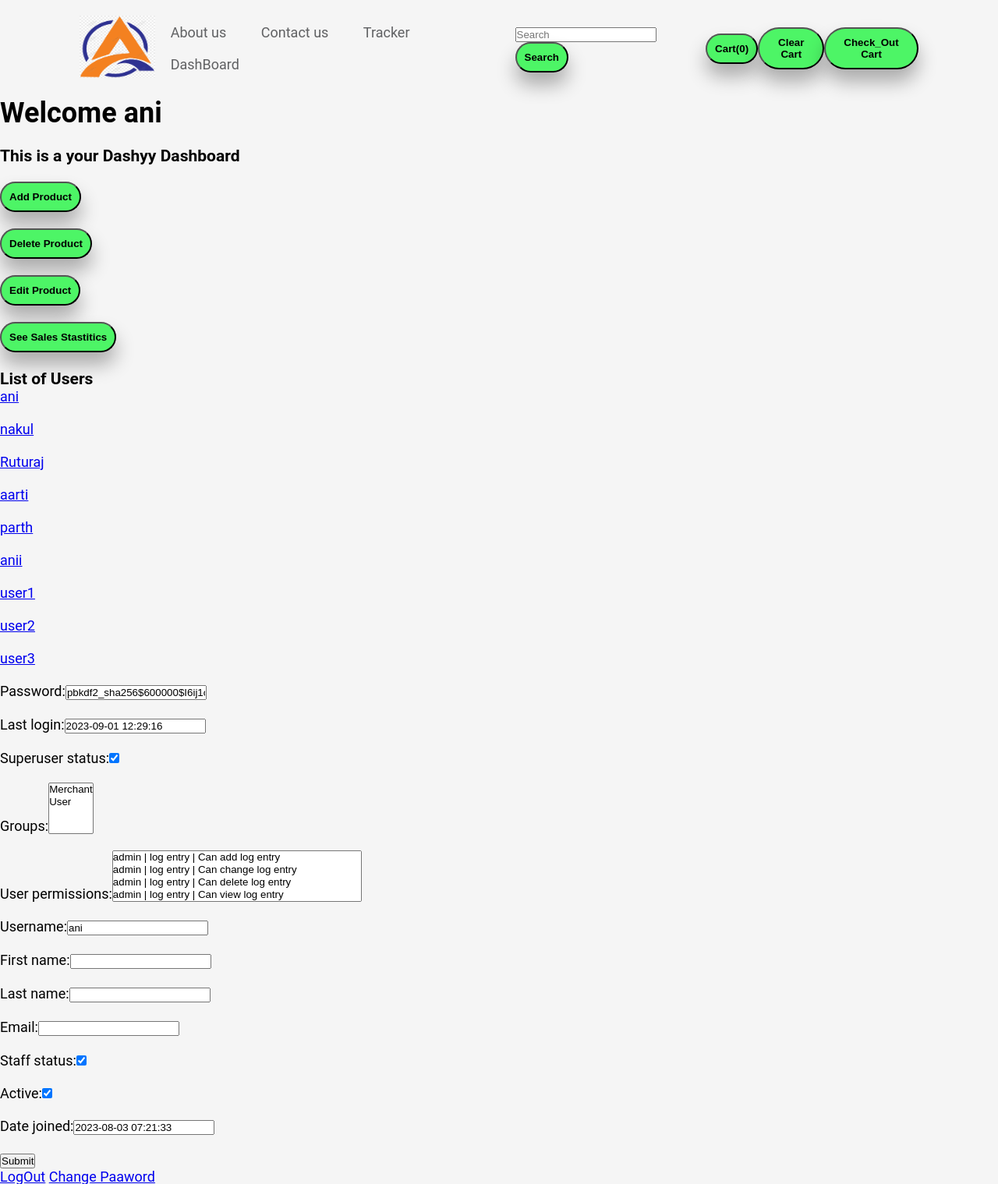
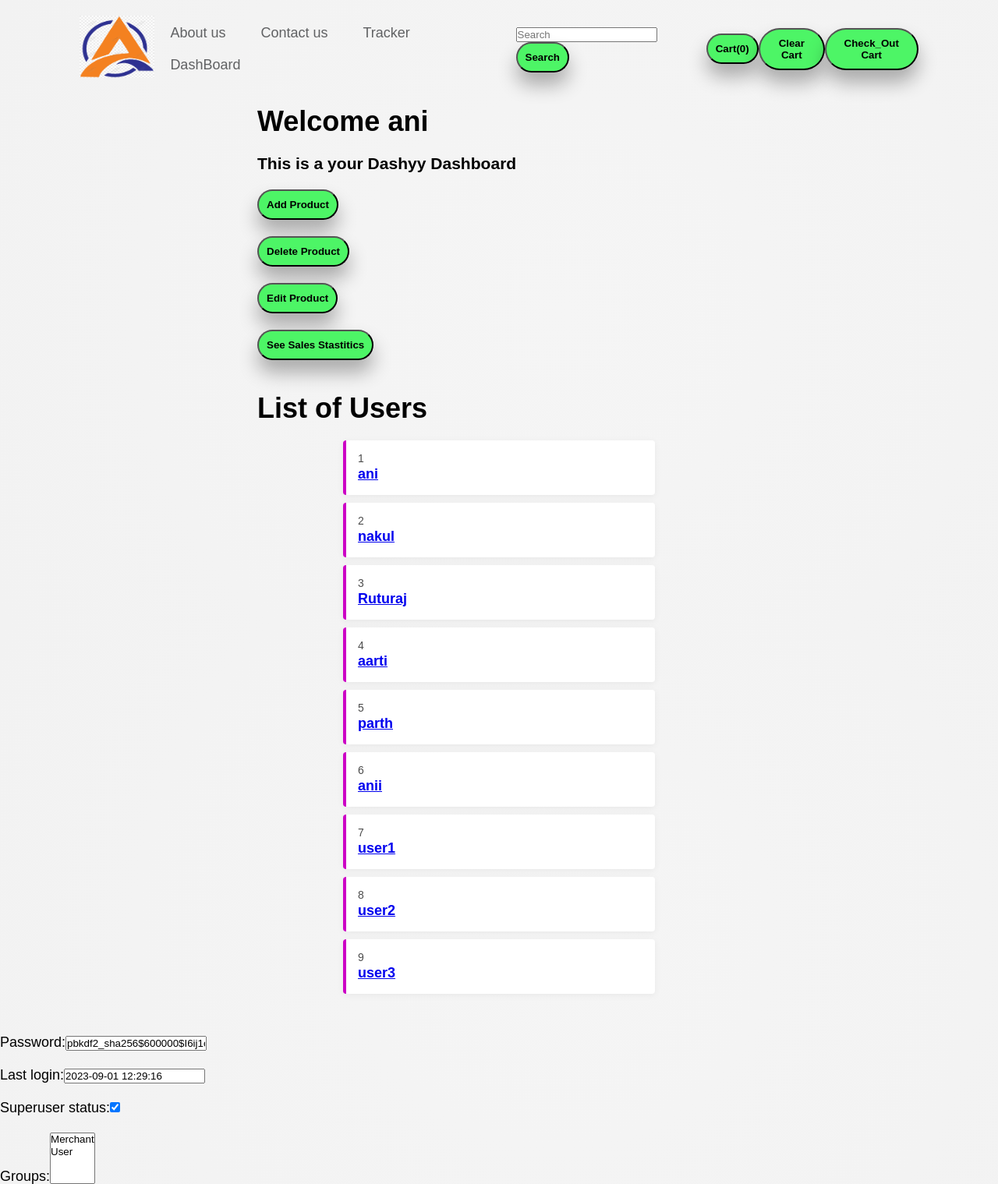
Before and after one commit to Anirudha1821/E-commerce-master-main, a Django app: page /auth/profile/ in a window 1280 px wide. Shown: the top 1519 px of the page at 78% size. Run offline with Django 4.2, Linux system fonts and the light colour scheme; a user stored in the database is signed in; data comes from the database, SQL or seed files in the repository.

Commit message:
css added in profile in li

```diff
--- a/E-commerce-master-main/my_auth_user/templates/profile.html
+++ b/E-commerce-master-main/my_auth_user/templates/profile.html
@@ -1,10 +1,9 @@
 {% extends "nav.html" %}
 {% load static %}
   {% block body %}
-    <h1>Welcome  {{name}} </h1><br>
+  <div class="center1">
+    <h1 >Welcome {{name}} </h1><br>
     <h3>This is a your Dashyy Dashboard</h3><br>
-
-
     {% if perms.myweb.delete_products %}
     <a href="/product_form">
         <button id="btn1" class="other-btn1 cart" >Add Product</button>
@@ -24,16 +23,23 @@
             <button id="btn1" class="other-btn1 cart" >Check Out My Cart</button>
         </a><br><br>
     {% endif %}
-
-
-
+</div>
     {% if users != None %}
-        <h3>List of Users</h3>
+        <h1 class="welcome">List of Users</h1>
         {% for user in users %}
-            <a href="{% url 'userdetail' user.id %}">{{user.username}}</a>
-            <br><br>
+            <div id="example">
+                <ul class="list">
+                  <li class="shopping">
+                    <span class="subtitle">{{user.id}}</span>
+                    <span class="title">
+                        <a href="{% url 'userdetail' user.id %}">{{user.username}}</a>
+                    </span>
+                  </li>
+                </ul>
+            </div>
         {% endfor %}
     {% endif %}
+    <br><br>
     {% if messages %}
         {% for message in messages%}
 
--- /dev/null
+++ b/E-commerce-master-main/myweb/static/mycss/profile.css
@@ -0,0 +1,82 @@
+html {
+    height: 100%;
+  }
+  body {
+    background: radial-gradient(circle at 56%, #f5f5f5 0%, #f2f2f2 99%);
+    font-family: "Ubuntu", sans-serif;
+  }
+  #example {
+    width: 100%;
+    max-width: 400px;
+    margin: auto;
+    margin-top: 10px;
+  }
+  ul.list {
+    margin: 0;
+    padding: 0;
+    list-style: none;
+  }
+  ul.list li {
+    display: flex;
+    padding: 15px;
+    flex-direction: column;
+    box-shadow: 0px 2px 10px rgba(0, 0, 0, 0.05);
+    margin-bottom: 10px;
+    background-color: #fff;
+    border-left: 4px solid #fff;
+    transition: all 0.3s ease;
+    position: relative;
+    cursor: pointer;
+    border-radius: 4px;
+    overflow: hidden;
+  }
+  ul.list li .title {
+    font-weight: bold;
+    font-size: 18px;
+    position: relative;
+    z-index: 1;
+    line-height: 24px;
+  }
+  ul.list li .subtitle {
+    position: relative;
+    z-index: 1;
+    font-size: 14px;
+    opacity: 0.7;
+  }
+
+  ul.list li:after {
+    content: "";
+    position: absolute;
+    top: 0;
+    left: 0;
+    width: 0%;
+    height: 100%;
+    transition: width 0.3s ease;
+  }
+  ul.list li:hover {
+    color: #fff;
+  }
+  ul.list li:hover:after {
+    width: 100%;
+    transition: width 0.3s ease;
+  }
+  /* Shopping */
+  ul.list li.shopping:after {
+    background: linear-gradient(102deg, #cc00c5 0%, #1061b7 100%);
+  }
+  ul.list li.shopping {
+    border-left-color: #cc00c5;
+  }
+  .center1 {
+    /* display: flex; */
+    align-items: center ;
+    margin: auto;
+    width: 50%;
+    padding: 10px;
+  }
+  .welcome{
+    align-items: center ;
+    margin: auto;
+    width: 50%;
+    padding: 10px;
+  }
--- a/E-commerce-master-main/myweb/templates/nav.html
+++ b/E-commerce-master-main/myweb/templates/nav.html
@@ -15,6 +15,7 @@
   {% comment %} <link rel="stylesheet" href="./style.css" /> {% endcomment %}
   <link rel="stylesheet" href="{% static 'mycss/index.css' %}">
   <link rel="stylesheet" href="{% static 'mycss/aboutus.css' %}">
+  <link rel="stylesheet" href="{% static 'mycss/profile.css' %}">
   {% block style %}
 
   {% endblock style %}
```
